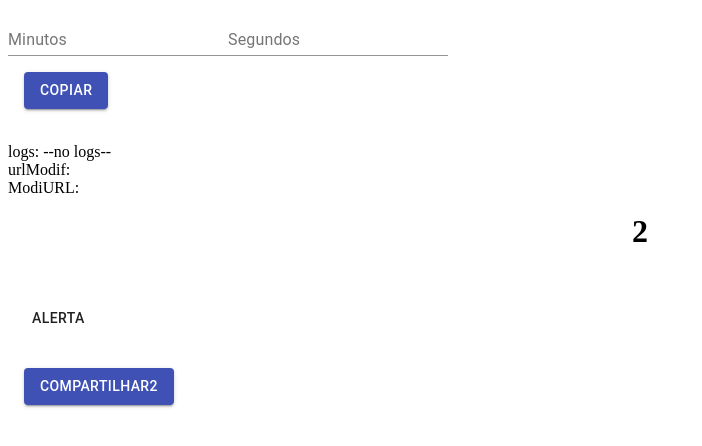
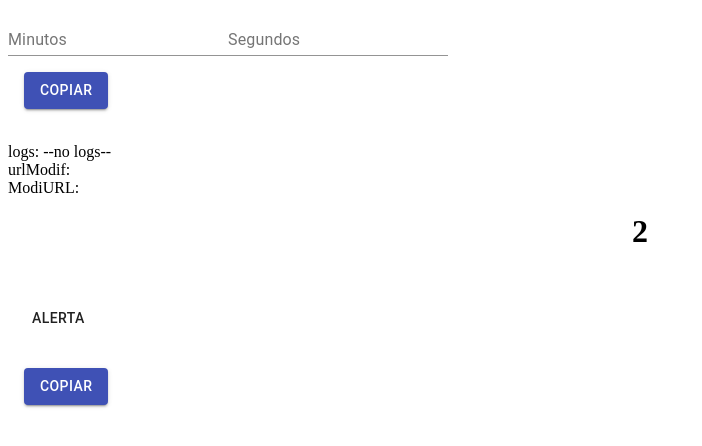
Before and after one commit to ecrseer/YTime2, a Next.js app: page / in a window 1280 px wide. Shown: the top 446 px of the page, without its empty margins (0-702 px from the left). Built offline with nearby package versions, Linux system fonts and the light colour scheme.

Commit message:
no effect hook used

```diff
--- a/components/textMaterial/Sbutton.js
+++ b/components/textMaterial/Sbutton.js
@@ -75,10 +75,18 @@ function fns(uuu){
         <br/>
         <Button onClick={()=>{fns(urlModif)}}>alerta</Button>
         <br/>
-        <div><Button variant="contained" color="primary"
+        <div>
+        {typeof navigator.share === "undefined"?
+            <Button variant="contained" color="primary"
+         onClick={()=>{copiar(urlModif)}} >
+            Copiar
+        </Button>
+        :
+            <Button variant="contained" color="primary"
          onClick={()=>{compartilhar(urlModif)}} >
          Compartilhar2
-     </Button></div>
+     </Button>
+     }</div>
       </div>
     );
   }
```
Also changed, not shown: 1 other file (tests, documents, lock files or other folders).
